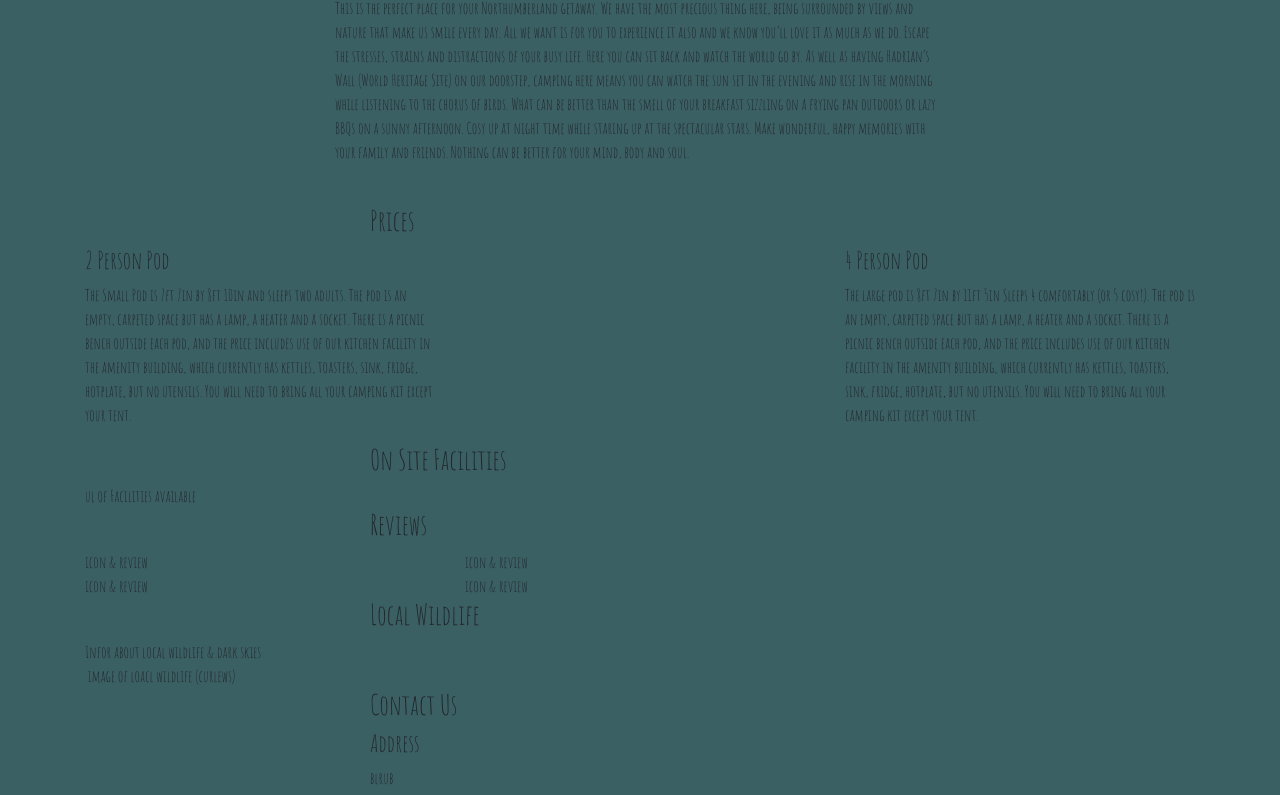
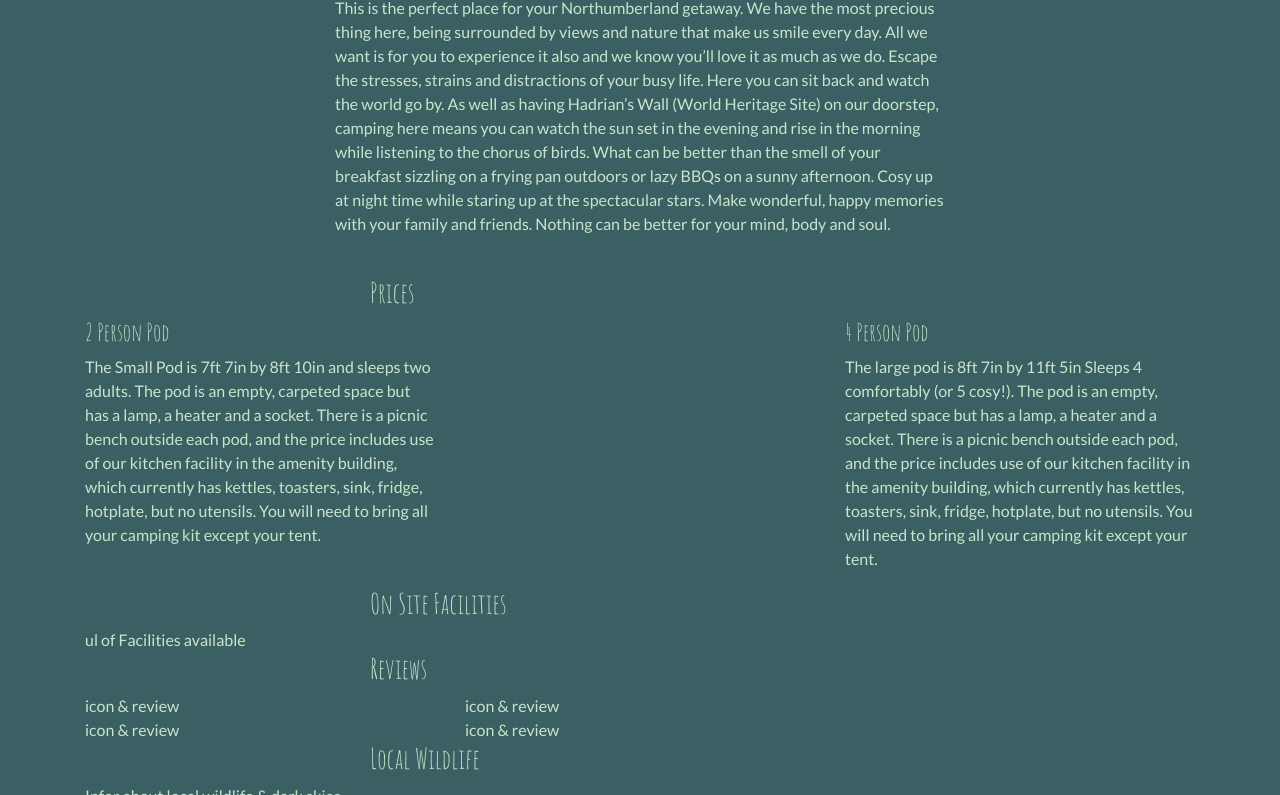
Before and after one commit to Spannakin/WildGetaway, a plain HTML site: page index.html in a window 1280 px wide. Shown: the part 170-965 px from the top of the page. Drawn offline with nearby package versions, Linux system fonts and the light colour scheme.

Commit message:
background colors and text colors added

```diff
--- a/assets/style.css
+++ b/assets/style.css
@@ -8,5 +8,9 @@ header {
 
 /*------fonts-------*/
 body {
+    font-family: "Lato", sans-serif;
+    color: #C9E4CA;
+}
+h1,h2,h3,h4 {
     font-family: "Amatic SC", sans-serif;
 }
```
